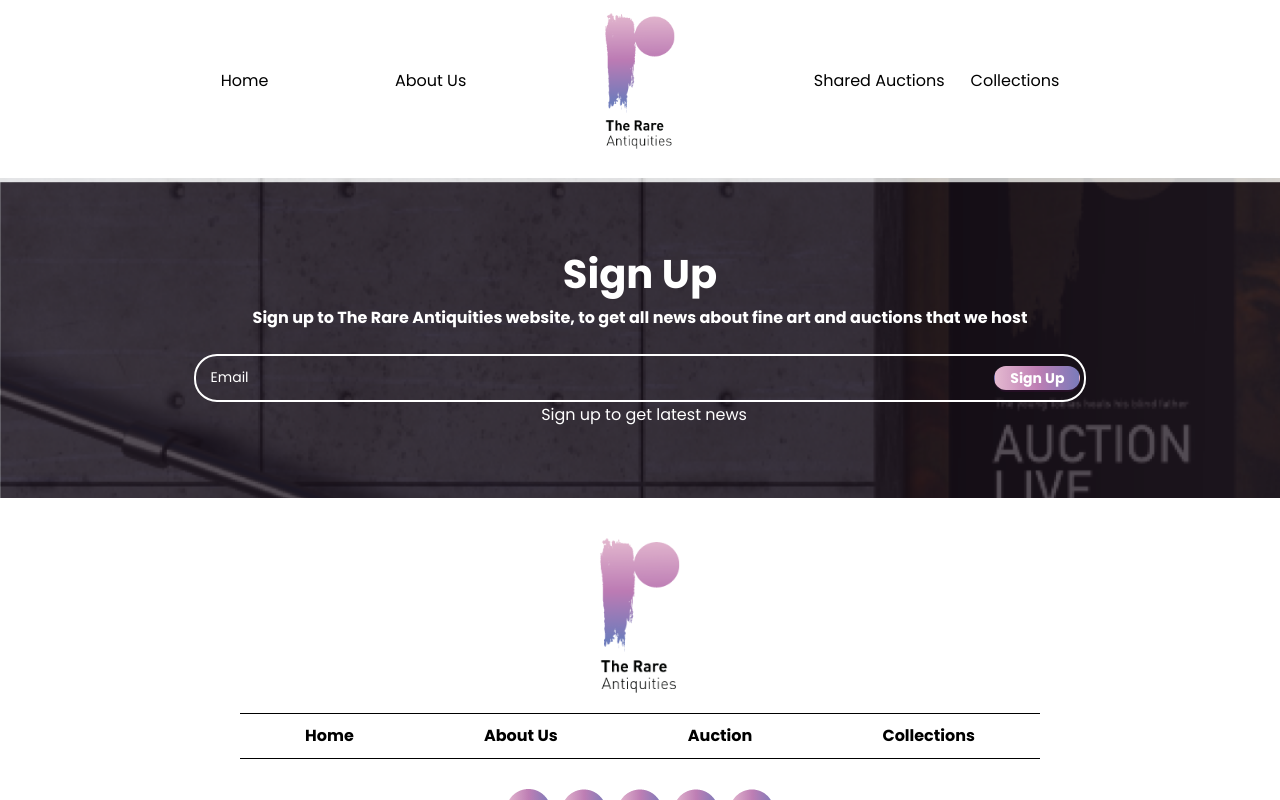
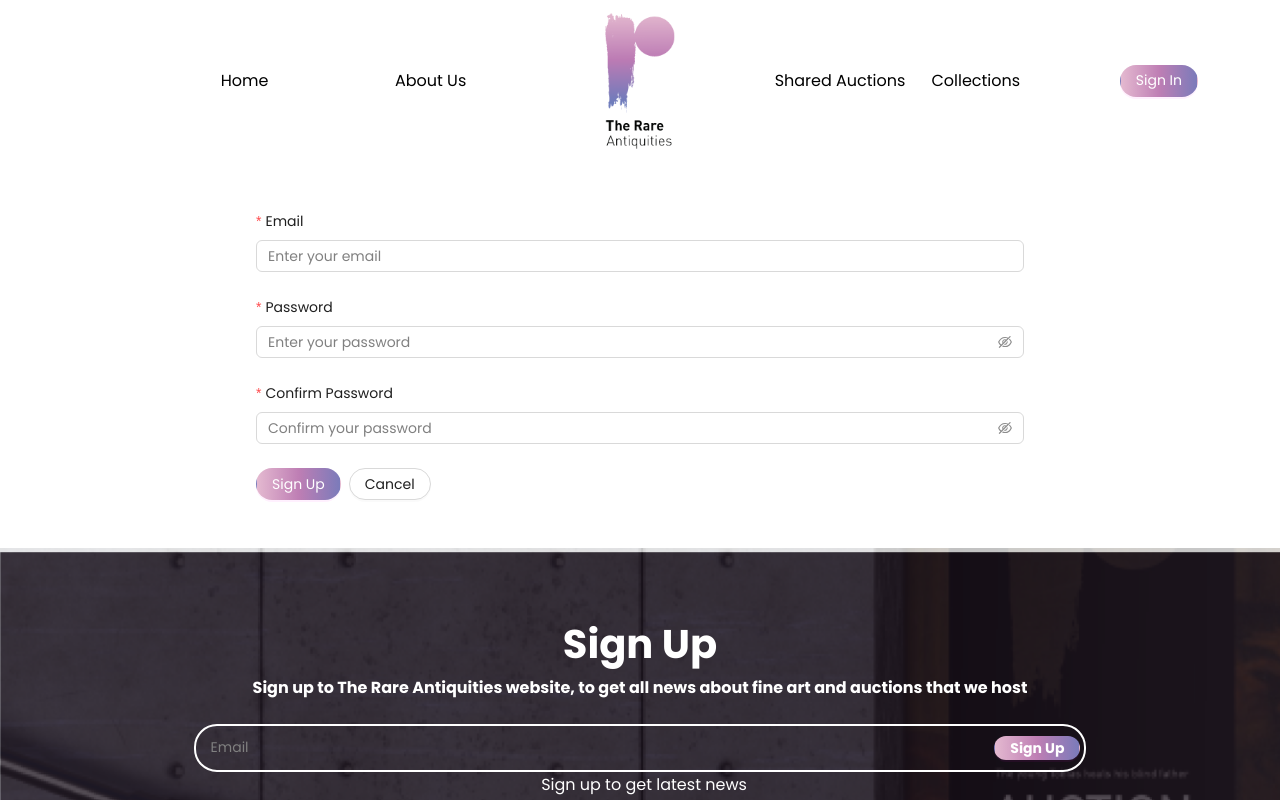
Before and after one commit to jalilbm/TheRareAntiquities-FrontEnd, a React (Create React App) app: page /signup in a window 1280 px wide. Shown: the top 800 px of the page. Built offline with nearby package versions, Linux system fonts and the light colour scheme.

Commit message:
getting email directly from stripe

```diff
--- /dev/null
+++ b/src/Layouts/Header/Components/LoginModal/index.js
@@ -0,0 +1,98 @@
+import { useState } from "react";
+import { Modal, Form, Input, Button } from "antd";
+import { Link, useNavigate } from "react-router-dom";
+
+export default function LoginModal() {
+	const navigate = useNavigate();
+	const [loading, setLoading] = useState(false);
+	const inputStyle = {
+		"& .ant-input::placeholder": {
+			color: "#999999",
+		},
+	};
+
+	const [visible, setVisible] = useState(false);
+
+	const handleOk = () => {
+		setLoading(true);
+		// setLoading(true);
+		// setVisible(false);
+	};
+
+	const handleCancel = () => {
+		setVisible(false);
+	};
+
+	const onFinish = (values) => {
+		console.log("Received values of form: ", values);
+		// Handle login logic here
+		setVisible(false);
+	};
+
+	return (
+		<div>
+			<Button onClick={() => setVisible(true)} type="primary">
+				Sign In
+			</Button>
+			<Modal
+				title=<p style={{ textAlign: "center" }}>
+					Sign in to your account to get recommendations, place bids and
+					register for sales
+				</p>
+				open={visible}
+				onOk={handleOk}
+				onCancel={handleCancel}
+				footer={[
+					<Link to="/signup" className="mx-2">
+						<Button key="signup" onClick={handleCancel}>
+							Create Account
+						</Button>
+					</Link>,
+					<Button
+						key="submit"
+						type="primary"
+						form="login-form"
+						htmlType="submit"
+						loading={loading}
+					>
+						Sign In
+					</Button>,
+				]}
+			>
+				<Form name="login-form" onFinish={onFinish}>
+					<Form.Item
+						name="email"
+						rules={[
+							{
+								type: "email",
+								message: "The input is not a valid email address",
+							},
+							{
+								required: true,
+								message: "Please input your email",
+							},
+						]}
+					>
+						<Input placeholder="Email" />
+					</Form.Item>
+					<Form.Item
+						name="password"
+						rules={[
+							{
+								required: true,
+								message: "Please input your password",
+							},
+						]}
+					>
+						<Input.Password placeholder="Password" />
+					</Form.Item>
+				</Form>
+				<div>
+					<a href="#" type="primary">
+						Forgot Password
+					</a>
+				</div>
+			</Modal>
+		</div>
+	);
+}
--- a/src/Layouts/Header/index.js
+++ b/src/Layouts/Header/index.js
@@ -2,8 +2,9 @@ import RareAntiquitiesLogoBlack from "../../Assets/Logos/RareAntiquitiesLogoBlac
 import "./index.css";
 import { Container, Nav, Navbar } from "react-bootstrap";
 import { Link } from "react-router-dom";
-import { TiThMenu } from "react-icons/ti";
 import { Sling as Hamburger } from "hamburger-react";
+import LoginModal from "./Components/LoginModal";
+import { Button } from "antd";
 
 export default function MainHeader() {
 	return (
@@ -71,6 +72,10 @@ export default function MainHeader() {
 										</Nav.Link>
 									</div>
 								</Nav>
+								<LoginModal />
+								{/* <Button type="primary" href="/signin">
+									Sign In
+								</Button> */}
 							</Navbar.Collapse>
 						</div>
 					</Container>
--- a/src/Pages/Art/Components/Card/Components/bidInputAndButtons/index.js
+++ b/src/Pages/Art/Components/Card/Components/bidInputAndButtons/index.js
@@ -356,7 +356,7 @@ export default function BidInputAndButtons(props) {
 													className="bg-success px-1"
 													style={{ color: "white", fontSize: "0.7rem" }}
 												>
-													Reserve met
+													Sold
 												</span>
 											) : (
 												<span
--- a/src/Pages/Home/Components/Auctions/index.js
+++ b/src/Pages/Home/Components/Auctions/index.js
@@ -9,7 +9,6 @@ import { Link } from "react-router-dom";
 let { Meta } = Card;
 
 export default function AuctionsHome(props) {
-	console.log(props.collectionsData);
 	return (
 		<div>
 			<div className="center-div" id="home-auctions-section">
@@ -40,7 +39,7 @@ export default function AuctionsHome(props) {
 													className="primary-gradient-background p-1 my-2"
 													style={{ borderRadius: "23px", border: "none" }}
 												>
-													<AuctionCard card={card} />
+													<AuctionCard card={card} key={card.name} />
 												</div>
 											</Link>
 										</Col>
--- /dev/null
+++ b/src/Pages/SignUp/Components/SignUpSuccess/index.js
@@ -0,0 +1,53 @@
+import React, { useState, useEffect } from "react";
+import { useNavigate, useLocation } from "react-router-dom";
+import { Button } from "antd";
+import tick_green from "../../../../Assets/tick_green.png";
+
+function SignUpSuccess() {
+	const [countdown, setCountdown] = useState(15);
+	const navigate = useNavigate();
+	const location = useLocation();
+
+	useEffect(() => {
+		const interval = setInterval(() => {
+			setCountdown((countdown) => countdown - 1);
+		}, 1000);
+
+		return () => {
+			clearInterval(interval);
+		};
+	}, []);
+
+	useEffect(() => {
+		const timeout = setTimeout(() => {
+			navigate(-2);
+		}, 15000);
+
+		return () => {
+			clearTimeout(timeout);
+		};
+	}, [navigate, location.state]);
+
+	const handleBack = () => {
+		navigate(-2);
+	};
+
+	return (
+		<div
+			style={{
+				height: "50vh",
+			}}
+			className="center-div"
+		>
+			<div style={{ textAlign: "center" }}>
+				<img src={tick_green} alt="Success" style={{ width: "100px" }} />
+				<h2>Thanks for signing up!</h2>
+				<p>Please check your email to confirm your account.</p>
+				<p>You will be redirected in {countdown} seconds.</p>
+				<Button onClick={handleBack}>Back to previous page</Button>
+			</div>
+		</div>
+	);
+}
+
+export default SignUpSuccess;
--- /dev/null
+++ b/src/Pages/SignUp/index.js
@@ -0,0 +1,135 @@
+import { useState } from "react";
+import { Form, Input, Button } from "antd";
+import { useLocation, useNavigate } from "react-router-dom";
+import axios from "axios";
+import { notification } from "antd";
+
+export default function SignupForm() {
+	const navigate = useNavigate();
+	const location = useLocation();
+	const [form] = Form.useForm();
+	const [loading, setLoading] = useState(false);
+
+	const onFinish = async (values) => {
+		setLoading(true);
+		// Simulate an API request to sign up the user
+		await new Promise((resolve) => setTimeout(resolve, 2000));
+		console.log(values);
+		const payload = { email: values.email, password: values.password };
+		await axios
+			.post(
+				process.env.REACT_APP_BACKEND_BASE_URL + "/api/user/register/",
+				payload
+			)
+			.then((response) => {
+				if (response.status === 201) {
+					navigate("/signup-success");
+				} else {
+					console.log(response.data);
+					notification.error({
+						message: "User registration failed",
+						description: response.data,
+						placement: "top",
+					});
+				}
+			})
+			.catch((error) => {
+				console.log(error);
+				if (
+					error.response &&
+					error.response.status === 400 &&
+					error.response.data &&
+					error.response.data.email &&
+					error.response.data.email[0]
+				) {
+					const message = error.response.data.email[0];
+					notification.error({
+						message: "User registration failed",
+						description: message,
+						placement: "top",
+					});
+				} else {
+					notification.error({
+						message: "User registration failed",
+						description: error.message,
+						placement: "top",
+					});
+				}
+			});
+		setLoading(false);
+	};
+
+	const handleCancel = () => {
+		navigate("/");
+	};
+
+	const validatePassword = (_, value) => {
+		if (value && value.length < 8) {
+			return Promise.reject(
+				new Error("Password must be at least 8 characters")
+			);
+		}
+		return Promise.resolve();
+	};
+
+	return (
+		<div className="mx-auto px-3 my-5" style={{ maxWidth: "800px" }}>
+			<Form
+				form={form}
+				onFinish={onFinish}
+				layout="vertical"
+				requiredMark={true}
+			>
+				<Form.Item
+					label="Email"
+					name="email"
+					rules={[
+						{ required: true, message: "Please enter your email" },
+						{ type: "email", message: "Please enter a valid email" },
+					]}
+				>
+					<Input placeholder="Enter your email" />
+				</Form.Item>
+
+				<Form.Item
+					label="Password"
+					name="password"
+					rules={[
+						{ required: true, message: "Please enter your password" },
+						{ validator: validatePassword },
+					]}
+				>
+					<Input.Password placeholder="Enter your password" />
+				</Form.Item>
+
+				<Form.Item
+					label="Confirm Password"
+					name="confirmPassword"
+					dependencies={["password"]}
+					rules={[
+						{ required: true, message: "Please confirm your password" },
+						({ getFieldValue }) => ({
+							validator(_, value) {
+								if (!value || getFieldValue("password") === value) {
+									return Promise.resolve();
+								}
+								return Promise.reject(new Error("Passwords do not match"));
+							},
+						}),
+					]}
+				>
+					<Input.Password placeholder="Confirm your password" />
+				</Form.Item>
+
+				<Form.Item>
+					<Button type="primary" htmlType="submit" loading={loading}>
+						Sign Up
+					</Button>
+					<Button onClick={handleCancel} style={{ marginLeft: 8 }}>
+						Cancel
+					</Button>
+				</Form.Item>
+			</Form>
+		</div>
+	);
+}
--- a/src/Routes/index.js
+++ b/src/Routes/index.js
@@ -4,6 +4,8 @@ import Art from "../Pages/Art";
 import Auctions from "../Pages/Auctions";
 import Auction from "../Pages/Auction";
 import TermsAndConditions from "../Pages/TermsAndConditions";
+import SignUp from "../Pages/SignUp";
+import SignUpSuccess from "../Pages/SignUp/Components/SignUpSuccess";
 import PrivacyPolicy from "../Pages/PrivacyPolicy";
 import { useEffect } from "react";
 
@@ -38,6 +40,8 @@ export default function Main() {
 				element={<TermsAndConditions />}
 			/>
 			<Route exact path="/privacy-policy" element={<PrivacyPolicy />} />
+			<Route exact path="/signup" element={<SignUp />} />
+			<Route exact path="/signup-success" element={<SignUpSuccess />} />
 		</Routes>
 	);
 }
--- a/src/index.css
+++ b/src/index.css
@@ -109,3 +109,35 @@ button:focus {
 .p-09 {
 	font-size: 0.9rem;
 }
+
+.ant-select-selection-placeholder {
+	color: red !important;
+}
+
+input::placeholder {
+	/* Chrome, Firefox, Opera, Safari 10.1+ */
+	color: grey !important;
+	opacity: 1; /* Firefox */
+}
+input::-webkit-input-placeholder {
+	/* WebKit, Blink, Edge */
+	color: grey !important;
+}
+input:-moz-placeholder {
+	/* Mozilla Firefox 4 to 18 */
+	color: grey !important;
+	opacity: 1;
+}
+input::-moz-placeholder {
+	/* Mozilla Firefox 19+ */
+	color: grey !important;
+	opacity: 1;
+}
+input:-ms-input-placeholder {
+	/* Internet Explorer 10-11 */
+	color: grey !important;
+}
+input::-ms-input-placeholder {
+	/* Microsoft Edge */
+	color: grey !important;
+}
```
Also changed, not shown: src/Services/Utils/AuthAxiosRequest.js (added, +55 -0 lines), src/Assets/tick_green.png (added), src/Pages/SignUp/index.css (added).
